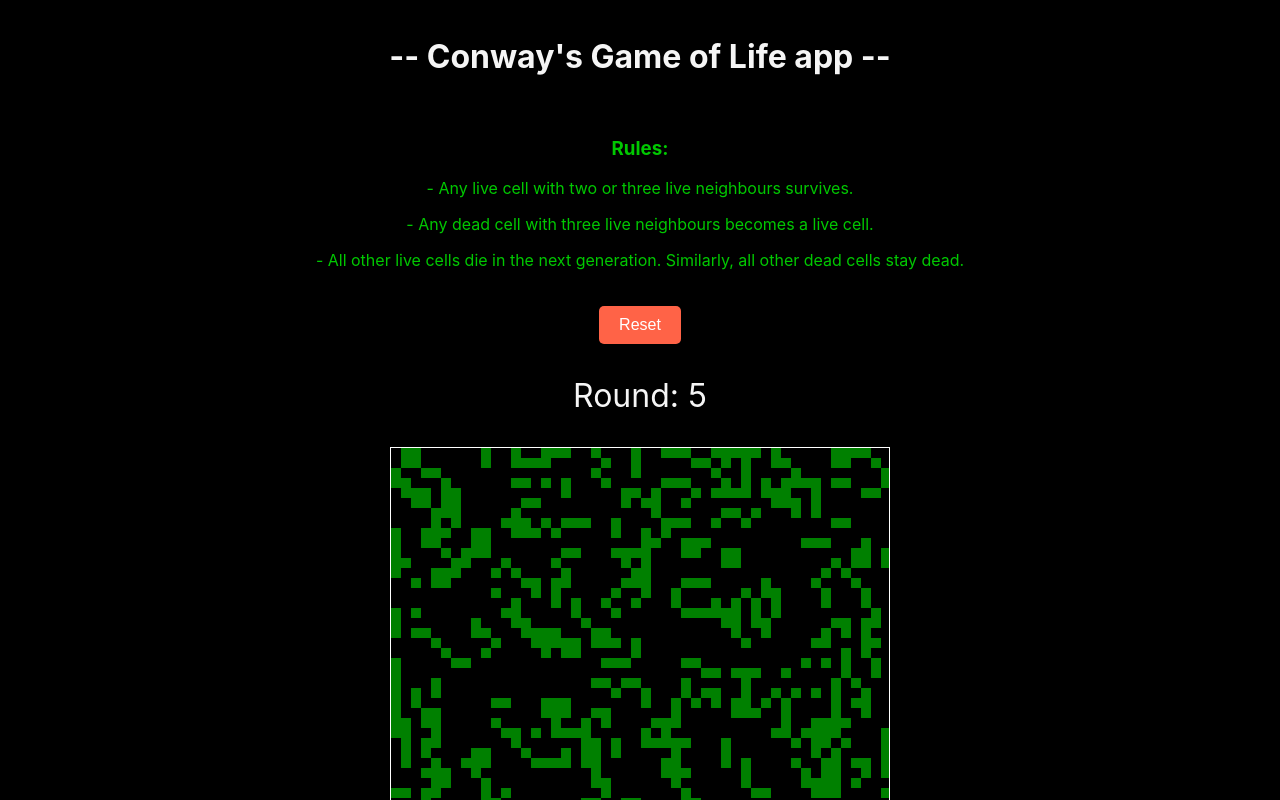
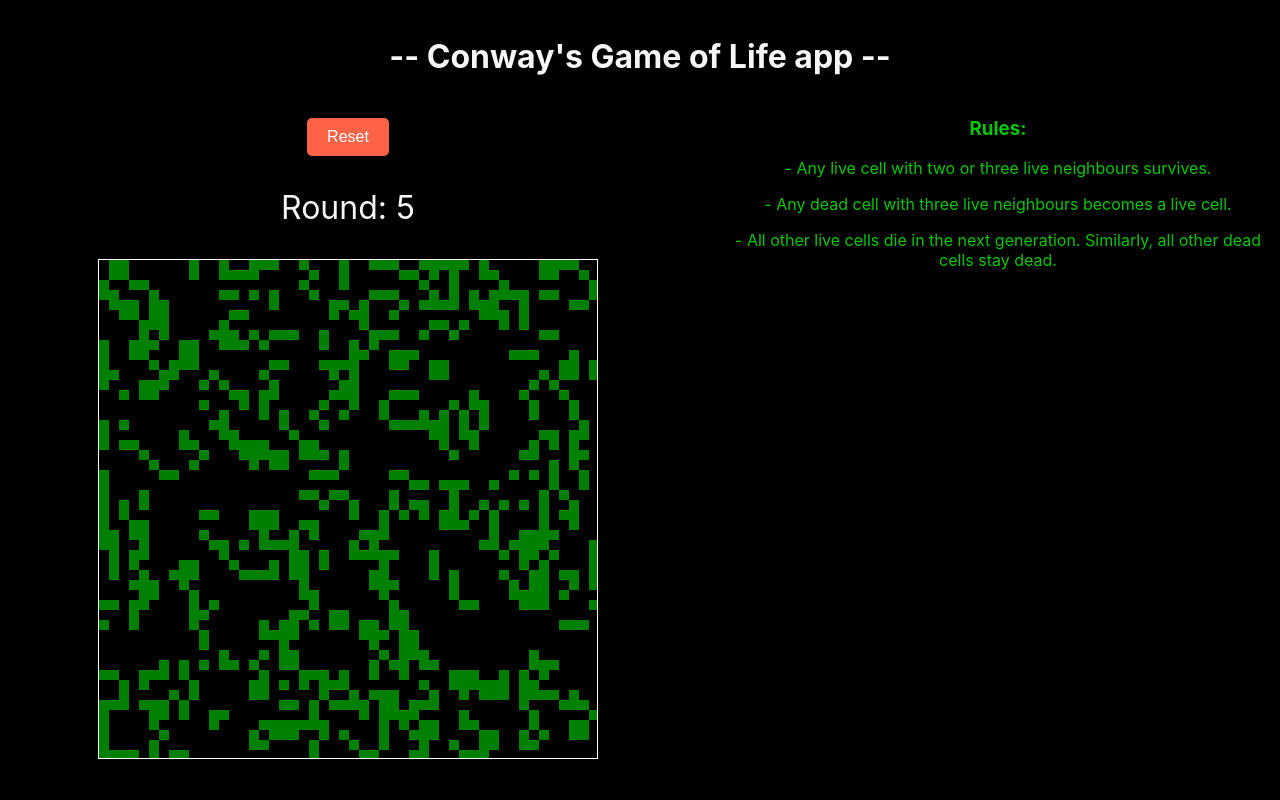
Before and after one commit to fmagesty/conways-game-of-life, a Next.js app: page / in a window 1280 px wide. Shown: the top 800 px of the page. Built offline with nearby package versions, Linux system fonts and the light colour scheme.

Commit message:
update css

```diff
--- a/pages/index.jsx
+++ b/pages/index.jsx
@@ -1,17 +1,18 @@
-import React, { useState, useEffect } from "react"
-import styles from "../styles/Home.module.css"
-import { rulesText } from "../data/rulesText.module.js"
-import { Board } from "../components/Board"
+import React, { useRef } from "react";
+import styles from "../styles/Home.module.css";
+import { rulesText } from "../data/rulesText.module.js";
+import { Board } from "../components/Board";
 
 export default function Home() {
 	return (
 		<>
 			<div className={styles.mainContainer}>
 				<h1 className={styles.title}>-- Conway&apos;s Game of Life app --</h1>
-				<span>v1</span>
-				<div className={styles.rulesTextContainer}>{rulesText}</div>
-				<Board />
+				<div className={styles.gameContainer}>
+					<Board  />
+					<div className={styles.rulesTextContainer}>{rulesText}</div>
+				</div>
 			</div>
 		</>
-	)
+	);
 }
--- a/styles/Board.module.css
+++ b/styles/Board.module.css
@@ -1,5 +1,4 @@
-.mainContainer {
-	background-color: black;
+.boardContainer {
 	color: whitesmoke;
 	height: 100vh;
 	width: 100vh;
--- a/styles/Home.module.css
+++ b/styles/Home.module.css
@@ -3,6 +3,10 @@
 	text-align: center;
 	padding-top: 1rem;
 	padding-bottom: 0.5rem;
+}
+.gameContainer {
+	display: flex;
+	gap: 20px;
 }
 
 .title {
```
